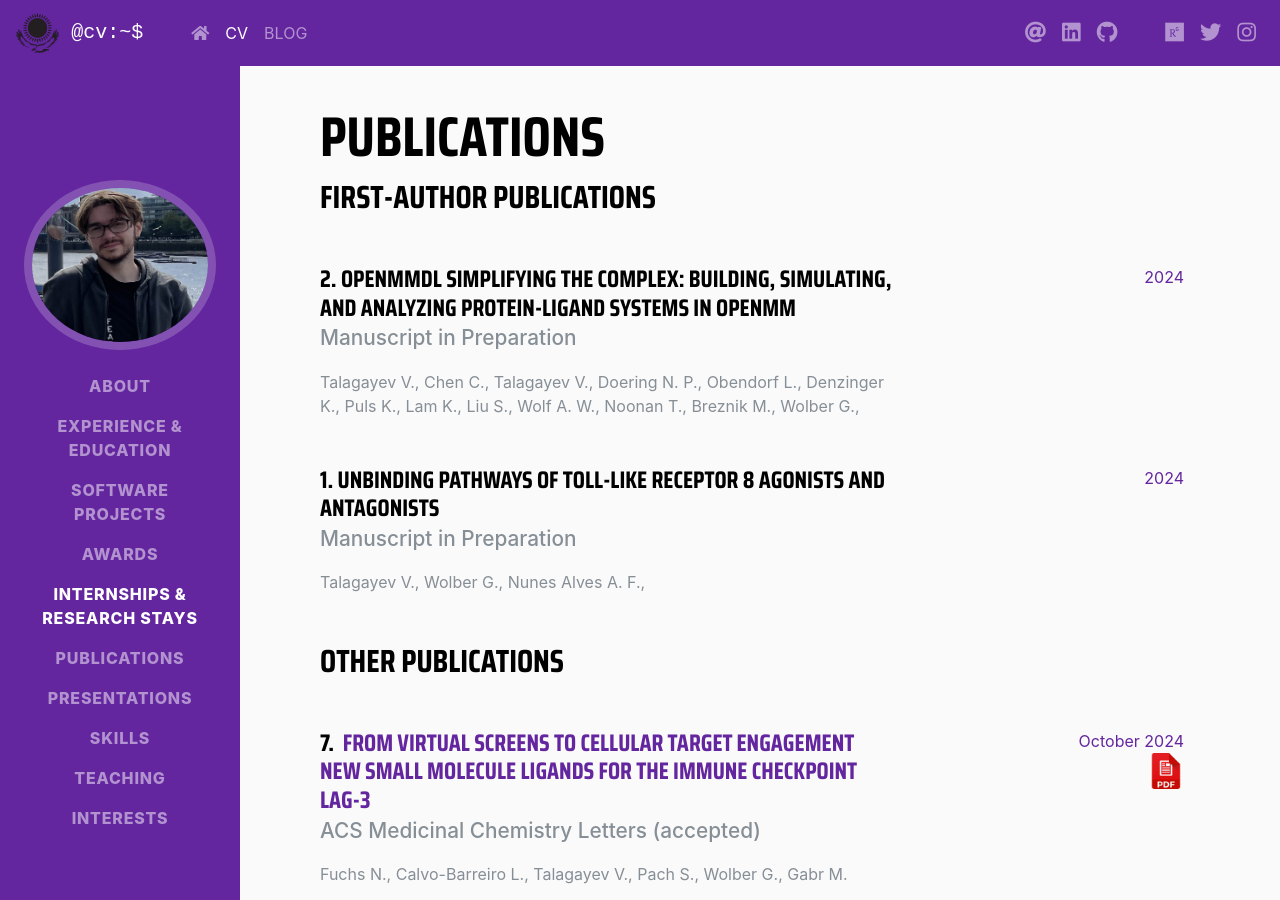
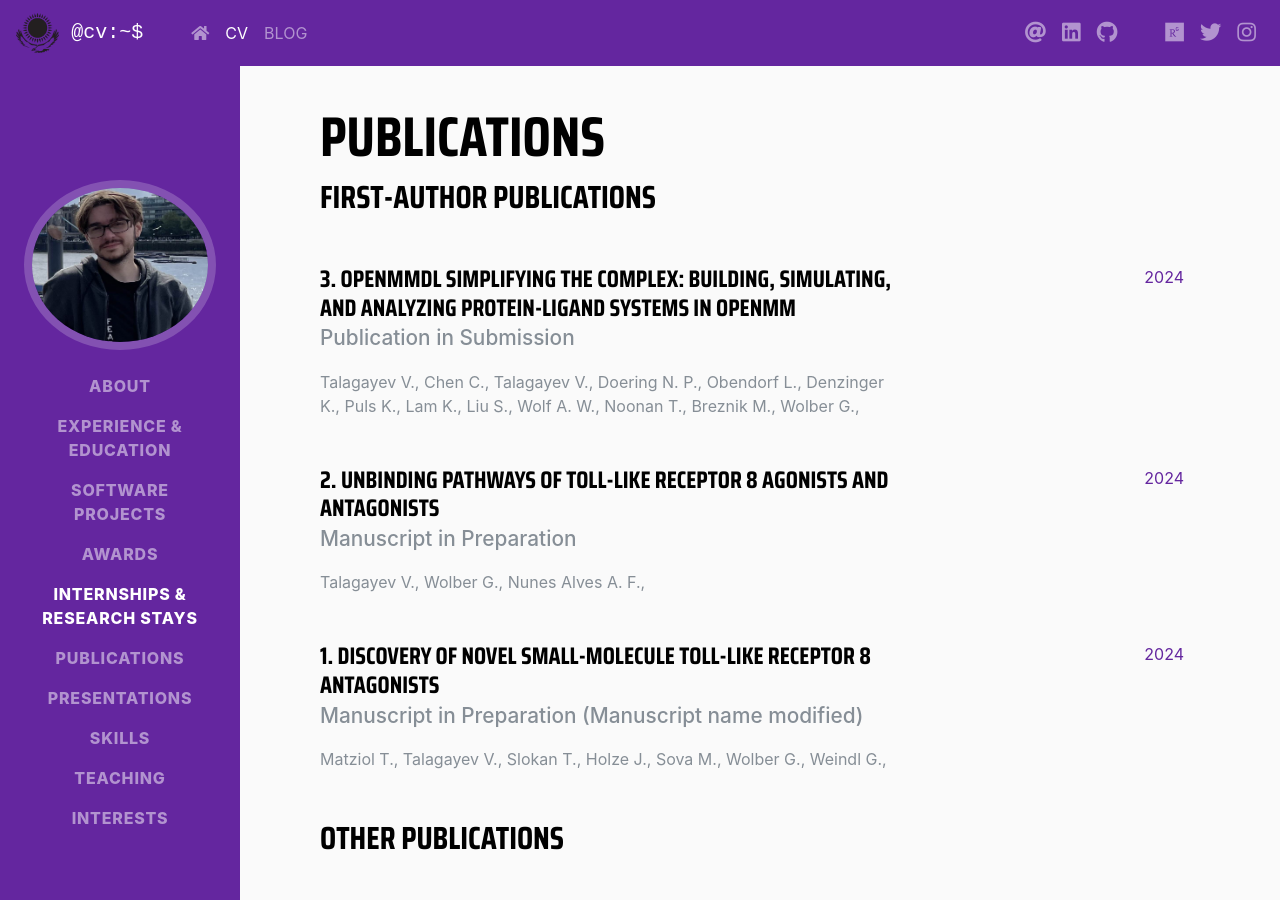
Before and after one commit to talagayev/talagayev.github.io, a Jekyll site: the page built from cv.html, in a window 1280 px wide and 900 px high, scrolled down 6135 px. Built offline with Jekyll 4.4.1, drawn with Linux system fonts in a browser that asks for light colours; nearby versions of some CDN libraries; some web fonts are replaced; a style sheet for code colours, icons or effects is not loaded.

Commit message:
Update publications.yml
adjustment

```diff
--- a/_data/publications.yml
+++ b/_data/publications.yml
@@ -2,12 +2,17 @@
   first_author: True
   authors: Talagayev V., Chen C., Talagayev V., Doering N. P., Obendorf L., Denzinger K., Puls K., Lam K., Liu S., Wolf A. W., Noonan T., Breznik M., Wolber G.,
   date: 2024
-  journal: Manuscript in Preparation
+  journal: Publication in Submission
 - title: "Unbinding Pathways of Toll-like receptor 8 agonists and antagonists"
   first_author: True
   authors: Talagayev V., Wolber G., Nunes Alves A. F.,
   date: 2024
   journal: Manuscript in Preparation
+- title: "Discovery of novel small-molecule Toll-like receptor 8 antagonists"
+  first_author: True
+  authors: Matziol T., Talagayev V., Slokan T., Holze J., Sova M., Wolber G., Weindl G.,
+  date: 2024
+  journal: Manuscript in Preparation (Manuscript name modified)
 - title: "From Virtual Screens to Cellular Target Engagement New Small Molecule Ligands for the Immune Checkpoint LAG-3"
   first_author: false
   authors: Fuchs N., Calvo-Barreiro L., Talagayev V., Pach S., Wolber G., Gabr M.
```
